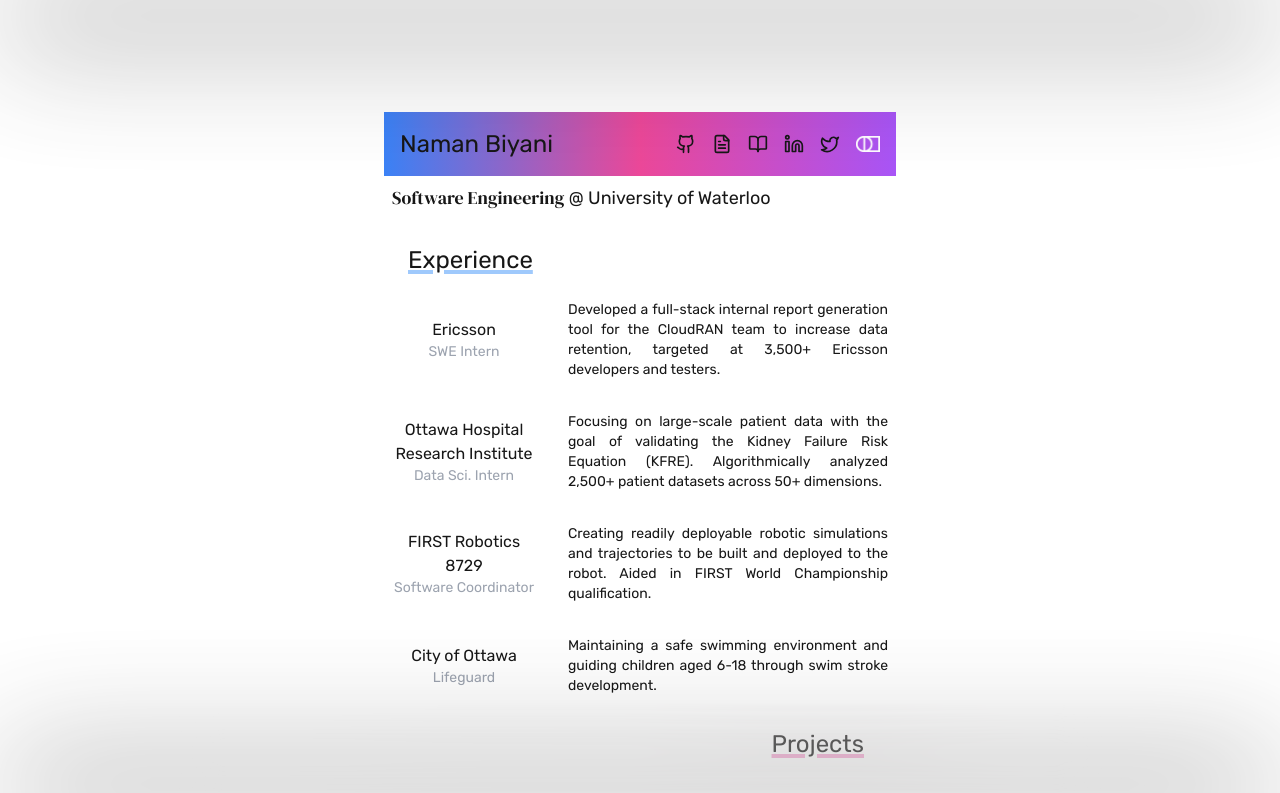
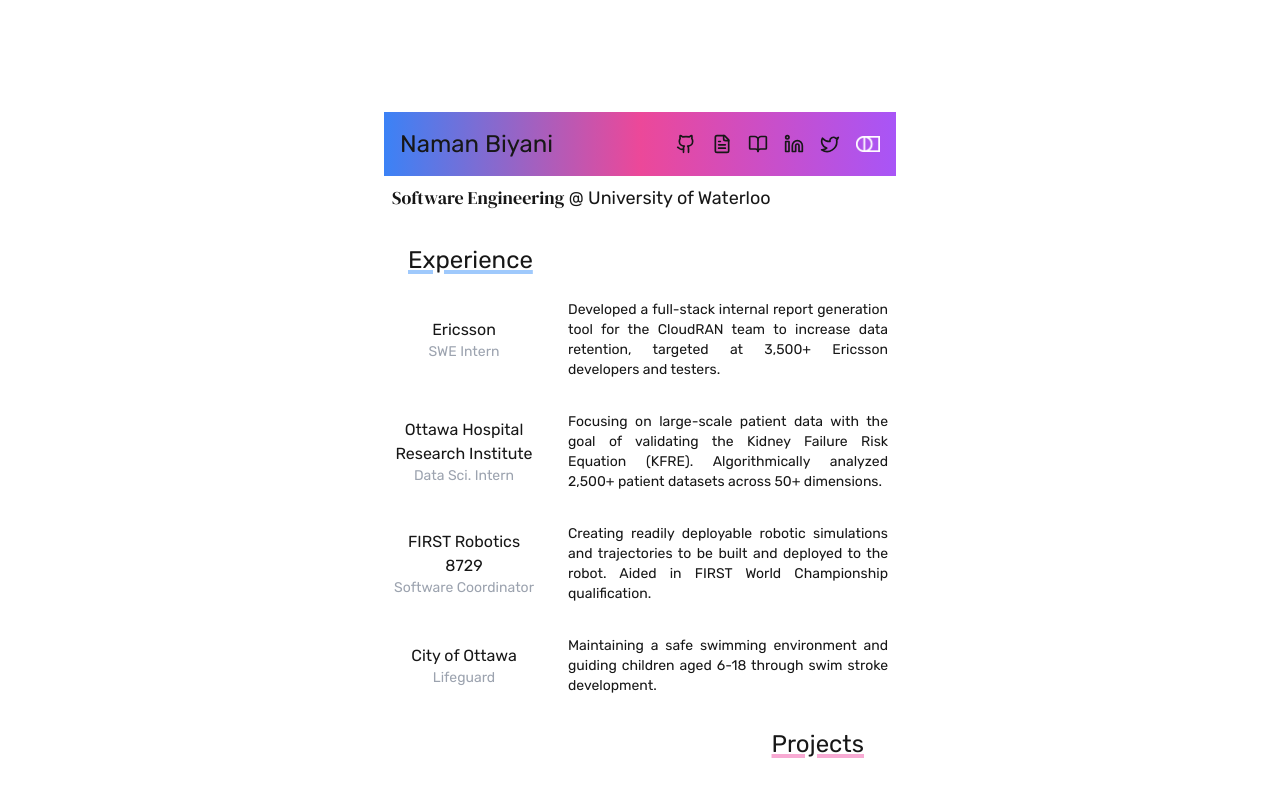
Before and after one commit to NamanBiyani06/namanbiyani.com, a Next.js app: page / in a window 1280 px wide. Shown: the top 793 px of the page. Built offline with nearby package versions, Linux system fonts and the light colour scheme; a web font is replaced by a local one.

Commit message:
changed blur

```diff
--- a/src/app/page.tsx
+++ b/src/app/page.tsx
@@ -32,10 +32,6 @@
         <meta name="description" content="Naman Biyani's personal portfolio."/>
       </Head>
 
-      <div className="fixed top-0 left-0 right-0 h-24 bg-gradient-to-b from-black via-transparent to-transparent opacity-80 backdrop-blur-3xl z-50 filter blur-3xl"></div>
-
-      <div className="fixed bottom-0 left-0 right-0 h-24 bg-gradient-to-t from-black via-transparent to-transparent opacity-80 backdrop-blur-3xl z-50 filter blur-3xl"></div>
-
       <div className="relative mx-4 md:mx-auto my-4 md:my-28 max-w-lg md:space-y-4">
         <Header/>
         {/* <Navbar/> */}
```
